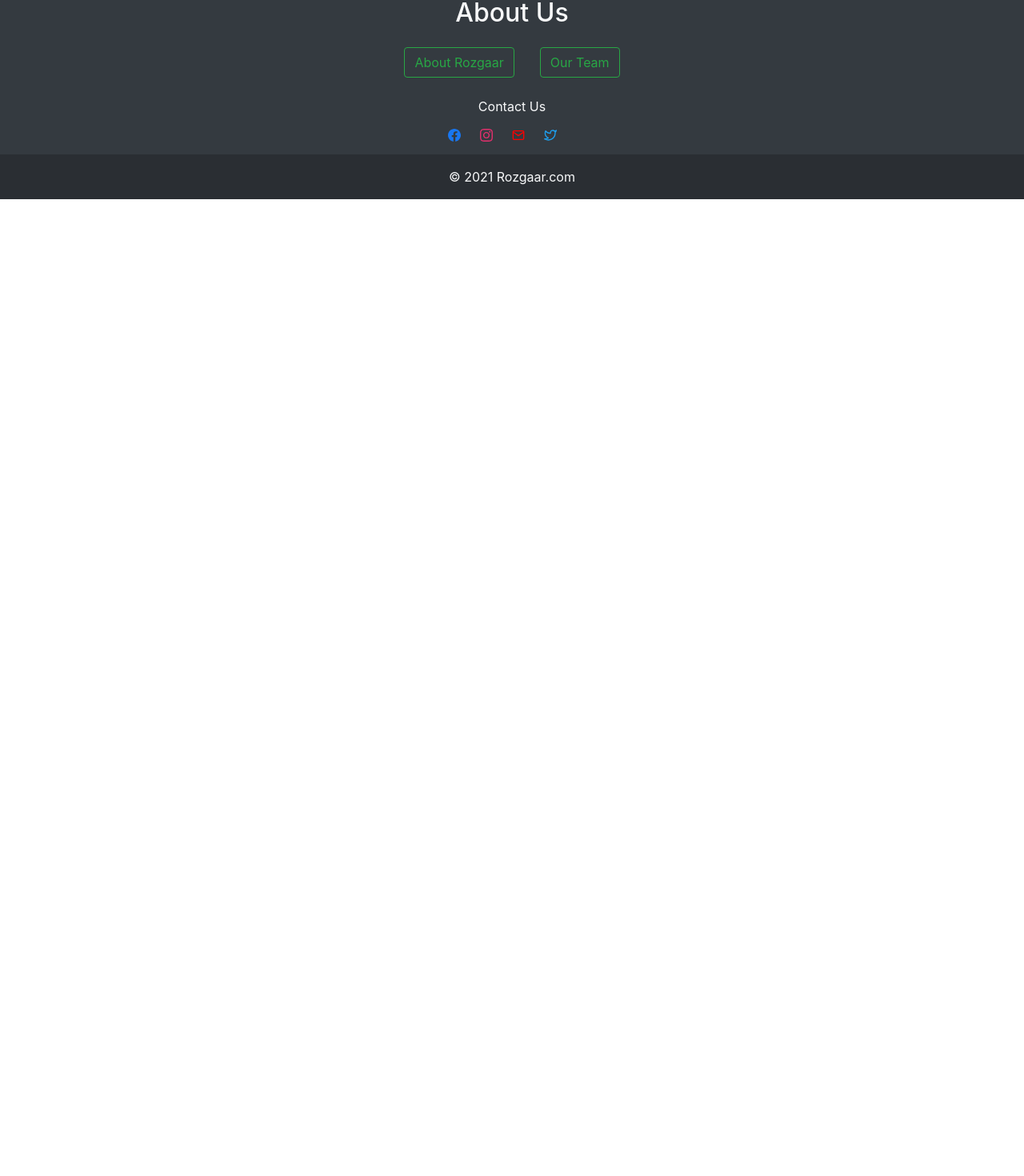
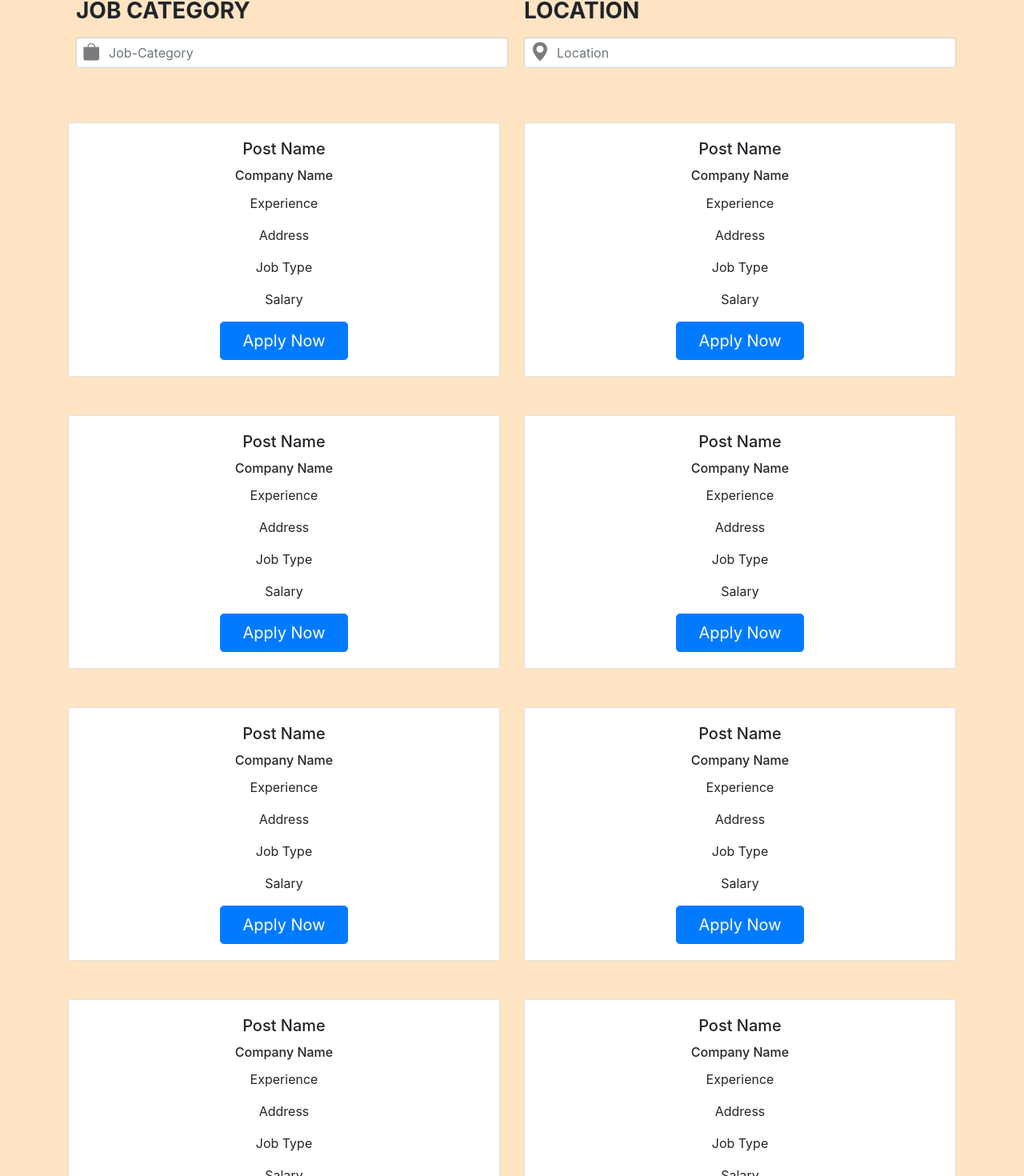
Before and after one commit to PriyanganaD14/Rozgaar, a React (Create React App) app in the folder client/: page /jobsFeed in a window 1280 px wide. Shown: the part 173-1643 px from the top of the page at 80% size. Before the commit the page ends 800 px from the top, so only its background shows below. Built offline with nearby package versions, Linux system fonts and the light colour scheme; a web font is replaced by a local one.

Commit message:
jobs feed

```diff
--- a/client/src/App.js
+++ b/client/src/App.js
@@ -9,6 +9,7 @@
 import Profile from "./Components/Profile/Profile";
 import ProfileUpdate from "./Components/ProfileUpdate/ProfileUpdate";
 import ContactUs from "./Components/ContactUs/ContactUs";
+import JobsFeed from "./Components/JobsFeed/JobsFeed";
 
 const Home =()=>(
   <div>
@@ -29,6 +30,7 @@
         <Route exact path="/Profile" component={Profile}/>
         <Route export path="/Profile/ProfileUpdate" component={ProfileUpdate}/>
         <Route export path="/ContactUs" component={ContactUs}/>
+        <Route export path="/jobsFeed" component={JobsFeed}/>
 
        </Switch>
         <Footer/>
--- a/client/src/Components/Dashboard/Dashboard.js
+++ b/client/src/Components/Dashboard/Dashboard.js
@@ -19,7 +19,7 @@
                 <li><Link to="#"><i className="far fa-address-card" aria-hidden="true"></i><span className="hidden-xs hidden-sm">Applications</span></Link></li>
                 <li><Link to="#"><i className="fas fa-bookmark" aria-hidden="true"></i><span className="hidden-xs hidden-sm">Bookmarks</span></Link></li>
                 <li><Link to="#"><i className="fa fa-cog" aria-hidden="true"></i><span className="hidden-xs hidden-sm">Setting</span></Link></li>
-                <li><Link to="#"><i className="fa fa-user" aria-hidden="true"></i><span className="hidden-xs hidden-sm">Profile</span></Link></li>
+                <li><Link to="/Profile"><i className="fa fa-user" aria-hidden="true"></i><span className="hidden-xs hidden-sm">Profile</span></Link></li>
                 <li><Link to="#"><i className="fas fa-sign-out-alt" aria-hidden="true"></i><span className="hidden-xs hidden-sm">Logout</span></Link></li>
             </ul>
         </div>
--- a/client/src/Components/JobSearch/WhatWhere.js
+++ b/client/src/Components/JobSearch/WhatWhere.js
@@ -1,4 +1,5 @@
 import React from "react";
+import {Link} from "react-router-dom";
 
 import { Form,} from "reactstrap";
 const WhatWhere = () => {
@@ -24,7 +25,7 @@
 </svg></i>
     </div>
     <div className="col-auto my-1">
-      <button type="submit" className="btn btn-primary findlogo">Find Jobs</button>
+    <Link to="/jobsFeed" > <button type="submit" className="btn btn-primary findlogo">Find Jobs</button></Link>
     </div>
   </div>
     </Form>
--- /dev/null
+++ b/client/src/Components/JobsFeed/JobsFeed.css
@@ -0,0 +1,14 @@
+.btnsz{
+    width: 10rem;
+    margin-left: auto;
+    margin-right: auto;
+}
+
+@media screen and (max-width :575px) {
+
+    .cr{
+        margin-left: 10px;
+        margin-right: 10px;
+    }
+
+}
--- /dev/null
+++ b/client/src/Components/JobsFeed/JobsFeed.js
@@ -0,0 +1,133 @@
+import React from 'react';
+import { Form, Row, Col, FormGroup,Label, Input} from "reactstrap";
+import { Card, Button, CardTitle, CardText } from 'reactstrap';
+import "./JobsFeed.css";
+
+
+const JobsFeed = ()=>{
+    return(
+<div className="container">
+<Form>
+<Row form>
+        <Col md={6} sm={6}>
+          <FormGroup>
+          <div className="ikons">
+            <Label for="jobcategory"><h3><b>JOB CATEGORY</b></h3></Label>
+            <Input type="text" name="job" id="jobcategory" placeholder="Job-Category" />
+      <i className="ikon"><svg width="1.4em" height="1.8em" viewBox="0 0 16 16" className="bi bi-bag-fill" fill="currentColor" xmlns="http://www.w3.org/2000/svg">
+  <path d="M1 4h14v10a2 2 0 0 1-2 2H3a2 2 0 0 1-2-2V4zm7-2.5A2.5 2.5 0 0 0 5.5 4h-1a3.5 3.5 0 1 1 7 0h-1A2.5 2.5 0 0 0 8 1.5z"/>
+</svg></i>
+</div>
+          </FormGroup>
+        </Col>
+        <Col md={6} sm={6}>
+          <FormGroup>
+          <div className="ikons">
+            <Label for="location"><h3><b>LOCATION</b></h3></Label>
+            <Input type="text" name="location" id="location" placeholder="Location" />
+            <i className="ikon"><svg width="1.5em" height="1.8em" viewBox="0 0 16 16" className="bi bi-geo-alt" fill="currentColor" xmlns="http://www.w3.org/2000/svg">
+  <path fill-rule="evenodd" d="M8 16s6-5.686 6-10A6 6 0 0 0 2 6c0 4.314 6 10 6 10zm0-7a3 3 0 1 0 0-6 3 3 0 0 0 0 6z"/>
+</svg></i>
+</div>
+          </FormGroup>
+        </Col>
+      </Row>
+</Form>
+
+<Row>
+      <Col className="col-lg-6 col-md-6 col-sm-12 col-xs-12">
+        <Card body className="mb-4 mt-4 cr"style={{textAlign:"center"}}>
+          <CardTitle tag="h5">Post Name</CardTitle>
+          <CardTitle tag="h6">Company Name</CardTitle>
+          <CardText>Experience</CardText>
+          <CardText>Address</CardText>
+          <CardText>Job Type</CardText>
+          <CardText>Salary</CardText>
+          <Button type="button" color="primary" size="lg" className="btnsz">Apply Now</Button>
+        </Card>
+      </Col>
+      <Col className="col-lg-6 col-md-6 col-sm-12 col-xs-12">
+        <Card body className="mb-4 mt-4 cr"style={{textAlign:"center"}}>
+          <CardTitle tag="h5">Post Name</CardTitle>
+          <CardTitle tag="h6">Company Name</CardTitle>
+          <CardText>Experience</CardText>
+          <CardText>Address</CardText>
+          <CardText>Job Type</CardText>
+          <CardText>Salary</CardText>
+          <Button type="button" color="primary" size="lg" className="btnsz">Apply Now</Button>
+        </Card>
+      </Col>
+      <Col className="col-lg-6 col-md-6 col-sm-12 col-xs-12">
+        <Card body className="mb-4 mt-4 cr"style={{textAlign:"center"}}>
+          <CardTitle tag="h5">Post Name</CardTitle>
+          <CardTitle tag="h6">Company Name</CardTitle>
+          <CardText>Experience</CardText>
+          <CardText>Address</CardText>
+          <CardText>Job Type</CardText>
+          <CardText>Salary</CardText>
+          <Button type="button" color="primary" size="lg" className="btnsz">Apply Now</Button>
+        </Card>
+      </Col>
+      <Col className="col-lg-6 col-md-6 col-sm-12 col-xs-12">
+        <Card body className="mb-4 mt-4 cr"style={{textAlign:"center"}}>
+          <CardTitle tag="h5">Post Name</CardTitle>
+          <CardTitle tag="h6">Company Name</CardTitle>
+          <CardText>Experience</CardText>
+          <CardText>Address</CardText>
+          <CardText>Job Type</CardText>
+          <CardText>Salary</CardText>
+          <Button type="button" color="primary" size="lg" className="btnsz">Apply Now</Button>
+        </Card>
+      </Col>
+      <Col className="col-lg-6 col-md-6 col-sm-12 col-xs-12">
+        <Card body className="mb-4 mt-4 cr"style={{textAlign:"center"}}>
+          <CardTitle tag="h5">Post Name</CardTitle>
+          <CardTitle tag="h6">Company Name</CardTitle>
+          <CardText>Experience</CardText>
+          <CardText>Address</CardText>
+          <CardText>Job Type</CardText>
+          <CardText>Salary</CardText>
+          <Button type="button" color="primary" size="lg" className="btnsz">Apply Now</Button>
+        </Card>
+      </Col>
+      <Col className="col-lg-6 col-md-6 col-sm-12 col-xs-12">
+        <Card body className="mb-4 mt-4 cr"style={{textAlign:"center"}}>
+          <CardTitle tag="h5">Post Name</CardTitle>
+          <CardTitle tag="h6">Company Name</CardTitle>
+          <CardText>Experience</CardText>
+          <CardText>Address</CardText>
+          <CardText>Job Type</CardText>
+          <CardText>Salary</CardText>
+          <Button type="button" color="primary" size="lg" className="btnsz">Apply Now</Button>
+        </Card>
+      </Col>
+      <Col className="col-lg-6 col-md-6 col-sm-12 col-xs-12">
+        <Card body className="mb-4 mt-4 cr"style={{textAlign:"center"}}>
+          <CardTitle tag="h5">Post Name</CardTitle>
+          <CardTitle tag="h6">Company Name</CardTitle>
+          <CardText>Experience</CardText>
+          <CardText>Address</CardText>
+          <CardText>Job Type</CardText>
+          <CardText>Salary</CardText>
+          <Button type="button" color="primary" size="lg" className="btnsz">Apply Now</Button>
+        </Card>
+      </Col>
+      <Col className="col-lg-6 col-md-6 col-sm-12 col-xs-12">
+        <Card body className="mb-4 mt-4 cr"style={{textAlign:"center"}}>
+          <CardTitle tag="h5">Post Name</CardTitle>
+          <CardTitle tag="h6">Company Name</CardTitle>
+          <CardText>Experience</CardText>
+          <CardText>Address</CardText>
+          <CardText>Job Type</CardText>
+          <CardText>Salary</CardText>
+          <Button type="button" color="primary" size="lg" className="btnsz">Apply Now</Button>
+        </Card>
+      </Col>
+
+    </Row>
+</div>
+    );
+}
+
+
+export default JobsFeed;
--- a/client/src/Components/Profile/Profile.js
+++ b/client/src/Components/Profile/Profile.js
@@ -4,7 +4,7 @@
 import profilepicture from '../Assets/ProfilePicture.jpg';
 import {
     Card, CardImg, CardText, CardBody,
-    CardTitle, CardSubtitle, Button, Col, Row
+    CardTitle, CardSubtitle, Col, Row
   } from 'reactstrap';
 import './Profile.css';
 
```
Also changed, not shown: 1 other file (tests, documents, lock files or other folders).
